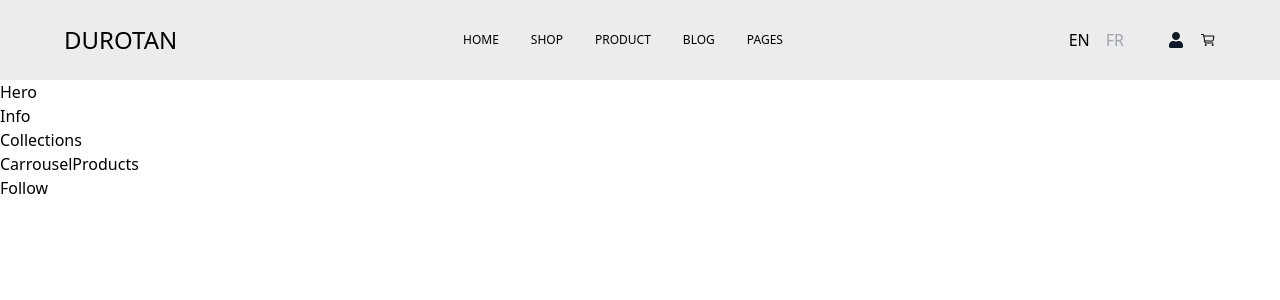
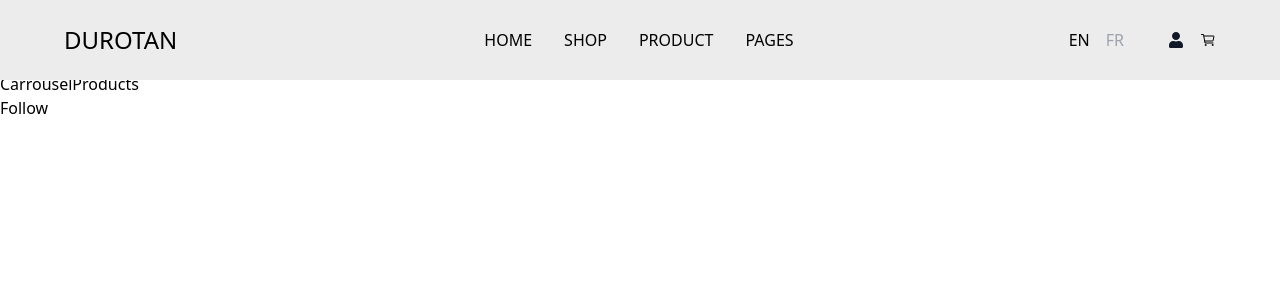
Before and after one commit to BrajhanLop/ecommerce-app, a React (Vite) app: page / in a window 1280 px wide. Shown: the top 300 px of the page. Built offline with nearby package versions, Linux system fonts and the light colour scheme.

Commit message:
responsive design navbar

```diff
--- a/src/components/Navbar/Index.jsx
+++ b/src/components/Navbar/Index.jsx
@@ -1,21 +1,43 @@
+import { useState } from "react";
 import { FaUser } from "react-icons/fa";
-import { IoCartOutline } from "react-icons/io5";
+import { IoCartOutline, IoMenuOutline, IoClose } from "react-icons/io5";
 
 export const Navbar = () => {
+  const Links = [
+    { name: "HOME", link: "/" },
+    { name: "SHOP", link: "/" },
+    { name: "PRODUCT", link: "/" },
+    { name: "PAGES", link: "/" },
+  ];
+
+  const [open, setOpen] = useState(false);
+
   return (
     <>
-      <header className="bg-colorPrimary w-full h-20 justify-center  ">
-        <div className="flex justify-between items-center px-16 max-w-7xl h-20 m-auto ">
+      <header className="bg-colorPrimary w-full top-0 fixed left-0">
+        <div className="flex justify-between items-center py-6 px-16 max-w-7xl h-20 m-auto">
           <span className="text-2xl">DUROTAN</span>
-          <div className="flex">
-            <ul className="flex gap-4 lg:gap-8 ">
-              <li className="text-xs">HOME</li>
-              <li className="text-xs">SHOP</li>
-              <li className="text-xs">PRODUCT</li>
-              <li className="text-xs">BLOG</li>
-              <li className="text-xs">PAGES</li>
-            </ul>
+          <div
+            onClick={() => setOpen(!open)}
+            className="absolute right-8 cursor-pointer md:hidden"
+          >
+            {open ? <IoClose /> : <IoMenuOutline />}
           </div>
+
+          <ul
+            className={`md:flex md:items-center absolute md:static top-14 bg-colorPrimary mt-6 md:mt-0 w-full md:w-auto left-0 transition-all duration-500 ease-in ${
+              open ? "top-20 " : "top-[-490px]"
+            } `}
+          >
+            {Links.map((link) => {
+              return (
+                <li key={link.name} className="ml-8 md:my-0 my-7">
+                  <a href={link.link}>{link.name}</a>
+                </li>
+              );
+            })}
+          </ul>
+
           <div className="flex items-center gap-11 ">
             <div className="flex gap-4">
               <p>EN</p>
```
